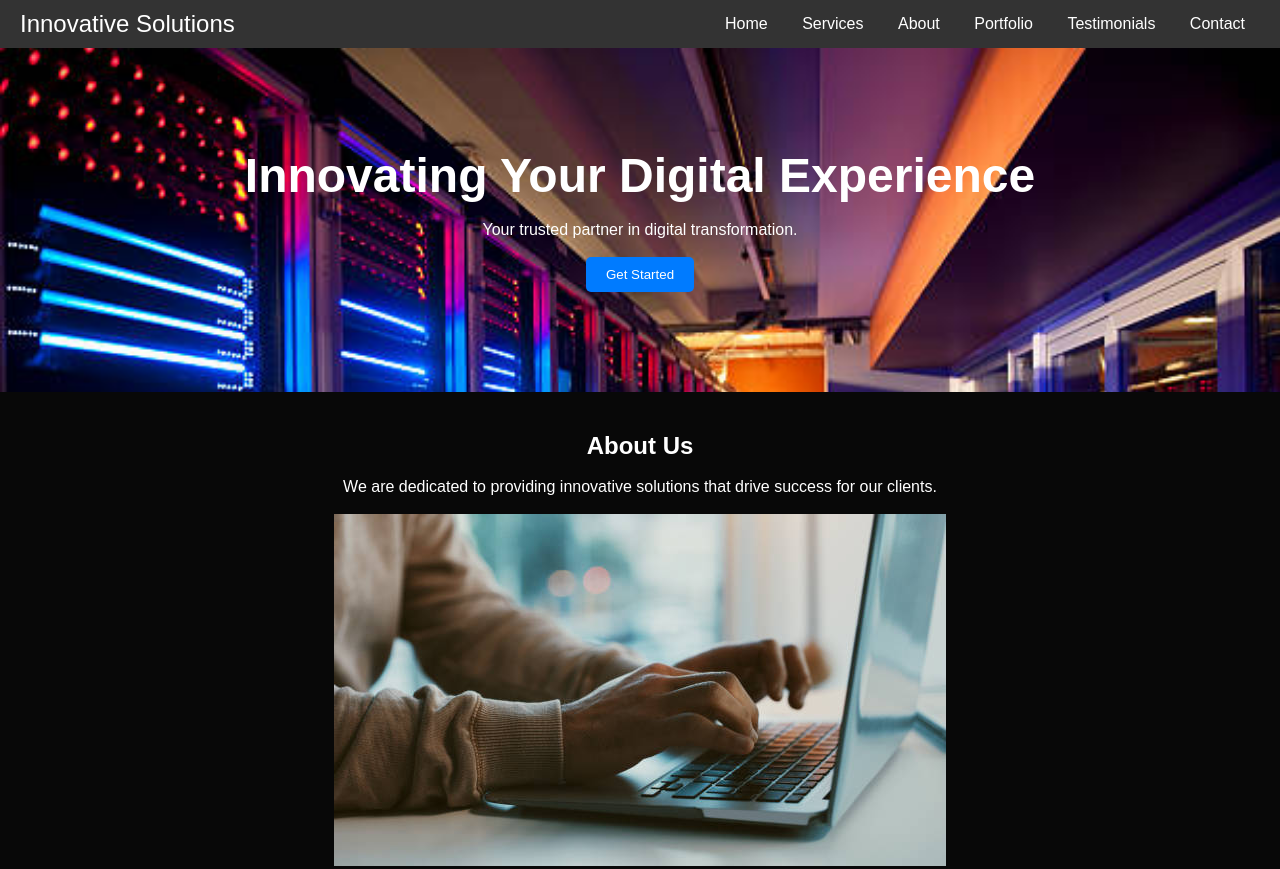
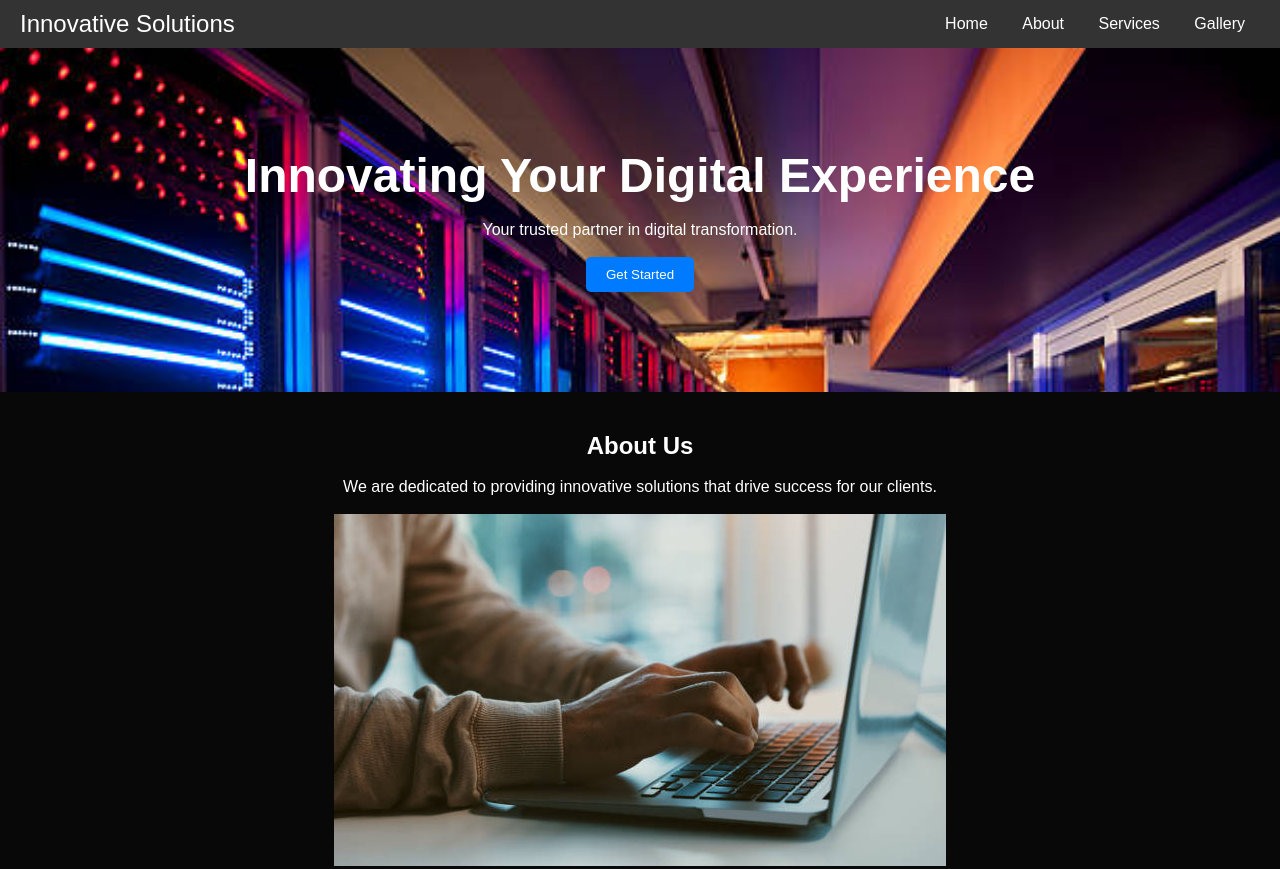
Before and after one commit to C-MOHAMMED-ZAID/Navigation-Bar, a plain HTML site: page index.html in a window 1280 px wide. Shown: the top 869 px of the page. Drawn offline with Linux system fonts and the light colour scheme.

Commit message:
Update index.html

```diff
--- a/index.html
+++ b/index.html
@@ -17,11 +17,9 @@
             </div>
             <ul class="nav-links hide">
                 <li><a href="#home">Home</a></li>
+                <li><a href="#about">About</a></li>
                 <li><a href="#services">Services</a></li>
-                <li><a href="#about">About</a></li>
-                <li><a href="#portfolio">Portfolio</a></li>
-                <li><a href="#testimonials">Testimonials</a></li>
-                <li><a href="#contact">Contact</a></li>
+                <li><a href="#portfolio">Gallery</a></li>
             </ul>
         </nav>
     </header>
```
